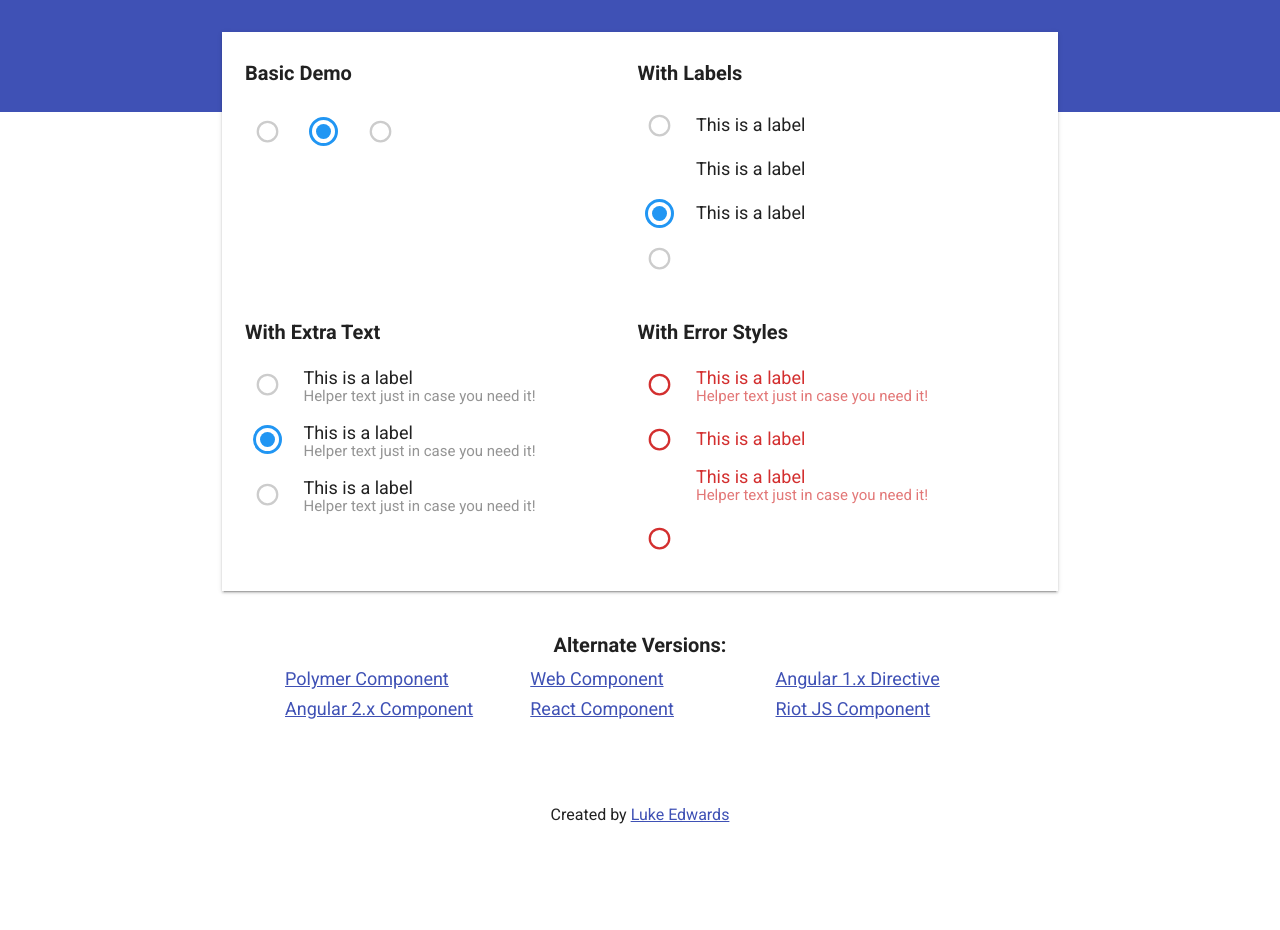
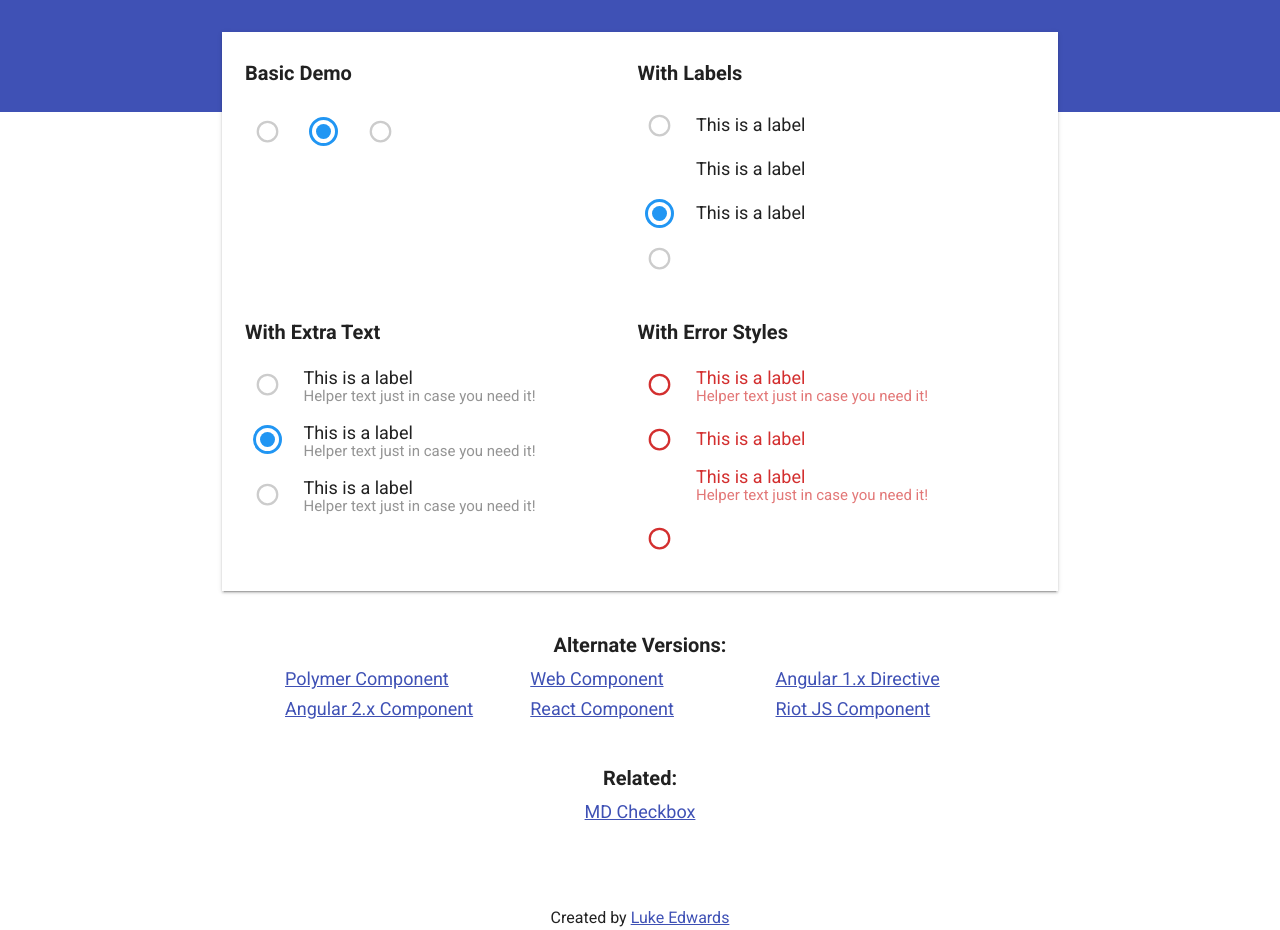
Before and after one commit to lukeed/md-radio, a website: page index.html in a window 1280 px wide. Shown: the part 108-1038 px from the top of the page. Before the commit the page ends 935 px from the top, so only its background shows below. Drawn offline with Linux system fonts and the light colour scheme.

Commit message:
update demo page with md-checkbox link

```diff
--- a/index.html
+++ b/index.html
@@ -155,6 +155,12 @@
 					<li><a href="#">React Component</a></li>
 					<li><a href="#">Riot JS Component</a></li>
 				</ul>
+
+				<h3 style="margin-top: 40px;">Related:</h3>
+				<ul style="text-align: center; padding: 0;">
+					<li><a href="https://github.com/lukeed/md-checkbox">MD Checkbox</a></li>
+				</ul>
+
 				<p>Created by <a href="https://twitter.com/lukeed05" target="_blank">Luke Edwards</a></p>
 			</footer>
 		</div>
```
